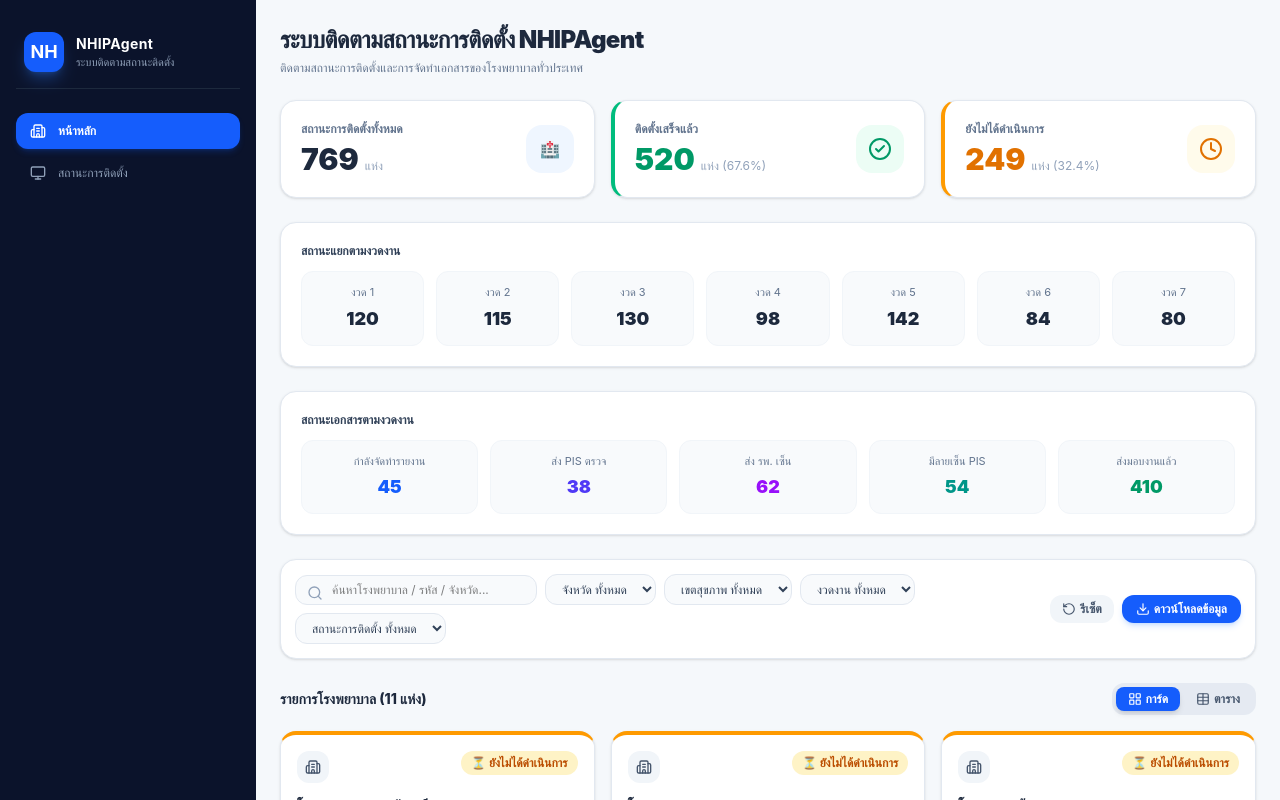
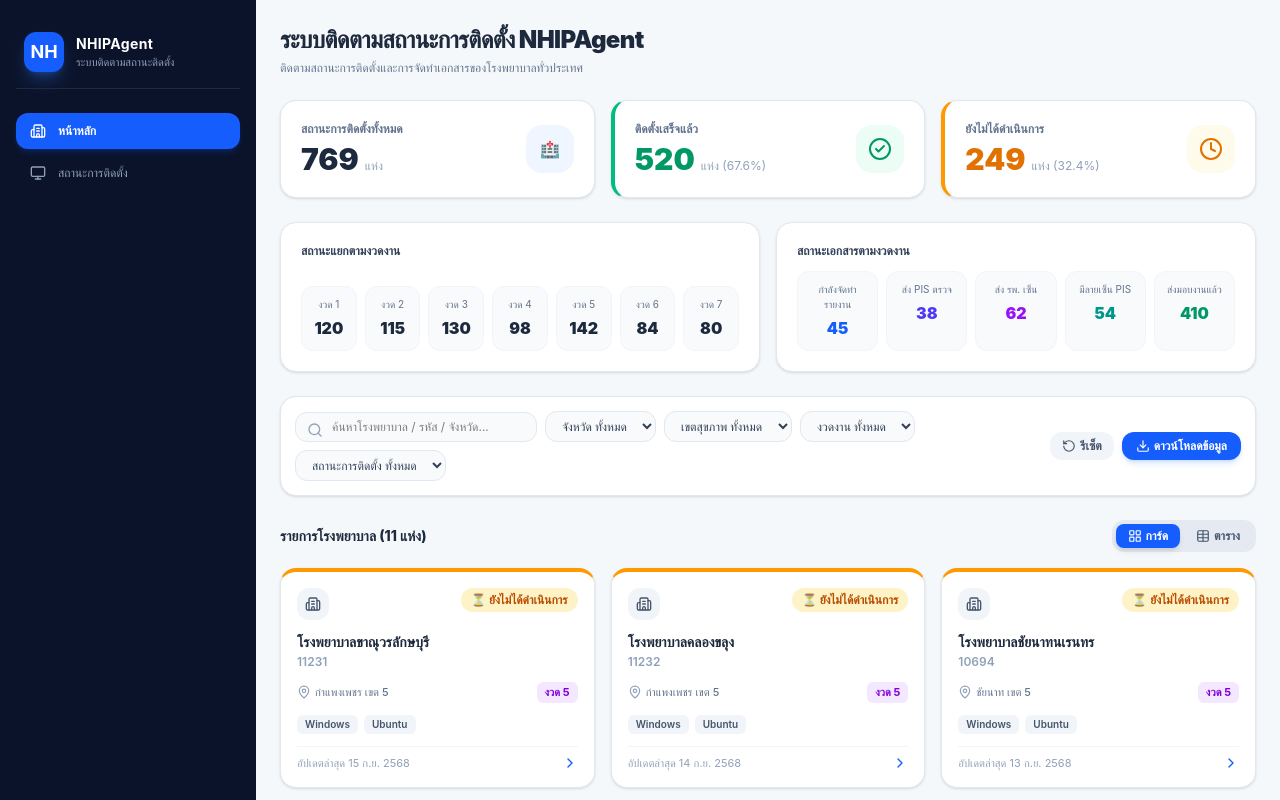
Before and after one commit to f43fileplusteam-glitch/dashboard-nhip, a React (Vite) app: page / in a window 1280 px wide. Shown: the top 800 px of the page. Built offline with nearby package versions, Linux system fonts and the light colour scheme.

Commit message:
Layout update: Place installment status and doc status side-by-side

```diff
--- a/src/App.jsx
+++ b/src/App.jsx
@@ -15,7 +15,7 @@
   const [selectedStatus, setSelectedStatus] = useState('');
   const [selectedInstallment, setSelectedInstallment] = useState('');
 
-  // ชุดข้อมูลโรงพยาบาลพร้อมข้อมูลงวดงาน
+  // ชุดข้อมูลโรงพยาบาล
   const hospitalData = [
     { id: '11231', name: 'โรงพยาบาลขาณุวรลักษบุรี', province: 'กำแพงเพชร', zone: '5', status: 'ยังไม่ได้ดำเนินการ', docStatus: 'ส่งมอบงานแล้ว', installment: 'งวด 5', date: '15 ก.ย. 2568', version: 'v1.2.3', installer: 'สมชาย ใจดี', pisDate: '8 ก.ย. 2568', installDate: '12 ก.ย. 2568' },
     { id: '11232', name: 'โรงพยาบาลคลองขลุง', province: 'กำแพงเพชร', zone: '5', status: 'ยังไม่ได้ดำเนินการ', docStatus: 'ส่งมอบงานแล้ว', installment: 'งวด 5', date: '14 ก.ย. 2568', version: 'v1.2.3', installer: 'สมชาย ใจดี', pisDate: '7 ก.ย. 2568', installDate: '11 ก.ย. 2568' },
@@ -121,69 +121,72 @@
           </div>
         </div>
 
-        {/* 2. สรุปสถานะงวดงาน */}
-        <div className="bg-white p-5 rounded-2xl border border-slate-200 shadow-sm mb-6">
+        {/* 2. สถานะงวดงาน (ซ้าย) และ สถานะเอกสาร (ขวา) ในแถวเดียวกัน */}
+        <div className="grid grid-cols-1 lg:grid-cols-12 gap-4 mb-6">
+          {/* ซ้าย: สถานะแยกตามงวดงาน */}
+          <div className="lg:col-span-6 bg-white p-5 rounded-2xl border border-slate-200 shadow-sm flex flex-col justify-between">
             <h3 className="text-xs font-bold text-slate-700 mb-3">สถานะแยกตามงวดงาน</h3>
-          <div className="grid grid-cols-2 sm:grid-cols-3 md:grid-cols-7 gap-3 text-center">
-            <div className="bg-slate-50 p-3 rounded-xl border border-slate-100">
-              <p className="text-[11px] text-slate-500 mb-1">งวด 1</p>
-              <p className="text-lg font-black text-slate-800">120</p>
+            <div className="grid grid-cols-4 sm:grid-cols-7 gap-2 text-center">
+              <div className="bg-slate-50 p-2.5 rounded-xl border border-slate-100">
+                <p className="text-[10px] text-slate-500 mb-1">งวด 1</p>
+                <p className="text-base font-black text-slate-800">120</p>
               </div>
-            <div className="bg-slate-50 p-3 rounded-xl border border-slate-100">
-              <p className="text-[11px] text-slate-500 mb-1">งวด 2</p>
-              <p className="text-lg font-black text-slate-800">115</p>
+              <div className="bg-slate-50 p-2.5 rounded-xl border border-slate-100">
+                <p className="text-[10px] text-slate-500 mb-1">งวด 2</p>
+                <p className="text-base font-black text-slate-800">115</p>
               </div>
-            <div className="bg-slate-50 p-3 rounded-xl border border-slate-100">
-              <p className="text-[11px] text-slate-500 mb-1">งวด 3</p>
-              <p className="text-lg font-black text-slate-800">130</p>
+              <div className="bg-slate-50 p-2.5 rounded-xl border border-slate-100">
+                <p className="text-[10px] text-slate-500 mb-1">งวด 3</p>
+                <p className="text-base font-black text-slate-800">130</p>
               </div>
-            <div className="bg-slate-50 p-3 rounded-xl border border-slate-100">
-              <p className="text-[11px] text-slate-500 mb-1">งวด 4</p>
-              <p className="text-lg font-black text-slate-800">98</p>
+              <div className="bg-slate-50 p-2.5 rounded-xl border border-slate-100">
+                <p className="text-[10px] text-slate-500 mb-1">งวด 4</p>
+                <p className="text-base font-black text-slate-800">98</p>
               </div>
-            <div className="bg-slate-50 p-3 rounded-xl border border-slate-100">
-              <p className="text-[11px] text-slate-500 mb-1">งวด 5</p>
-              <p className="text-lg font-black text-slate-800">142</p>
+              <div className="bg-slate-50 p-2.5 rounded-xl border border-slate-100">
+                <p className="text-[10px] text-slate-500 mb-1">งวด 5</p>
+                <p className="text-base font-black text-slate-800">142</p>
               </div>
-            <div className="bg-slate-50 p-3 rounded-xl border border-slate-100">
-              <p className="text-[11px] text-slate-500 mb-1">งวด 6</p>
-              <p className="text-lg font-black text-slate-800">84</p>
+              <div className="bg-slate-50 p-2.5 rounded-xl border border-slate-100">
+                <p className="text-[10px] text-slate-500 mb-1">งวด 6</p>
+                <p className="text-base font-black text-slate-800">84</p>
               </div>
-            <div className="bg-slate-50 p-3 rounded-xl border border-slate-100">
-              <p className="text-[11px] text-slate-500 mb-1">งวด 7</p>
-              <p className="text-lg font-black text-slate-800">80</p>
+              <div className="bg-slate-50 p-2.5 rounded-xl border border-slate-100">
+                <p className="text-[10px] text-slate-500 mb-1">งวด 7</p>
+                <p className="text-base font-black text-slate-800">80</p>
               </div>
             </div>
           </div>
 
-        {/* 3. สถานะเอกสารตามงวดงาน */}
-        <div className="bg-white p-5 rounded-2xl border border-slate-200 shadow-sm mb-6">
+          {/* ขวา: สถานะเอกสารตามงวดงาน */}
+          <div className="lg:col-span-6 bg-white p-5 rounded-2xl border border-slate-200 shadow-sm flex flex-col justify-between">
             <h3 className="text-xs font-bold text-slate-700 mb-3">สถานะเอกสารตามงวดงาน</h3>
-          <div className="grid grid-cols-2 md:grid-cols-5 gap-3 text-center">
-            <div className="bg-slate-50 p-3 rounded-xl border border-slate-100">
-              <p className="text-[11px] text-slate-500 mb-1">กำลังจัดทำรายงาน</p>
-              <p className="text-lg font-black text-blue-600">45</p>
+            <div className="grid grid-cols-3 sm:grid-cols-5 gap-2 text-center">
+              <div className="bg-slate-50 p-2.5 rounded-xl border border-slate-100">
+                <p className="text-[10px] text-slate-500 mb-1">กำลังจัดทำรายงาน</p>
+                <p className="text-base font-black text-blue-600">45</p>
               </div>
-            <div className="bg-slate-50 p-3 rounded-xl border border-slate-100">
-              <p className="text-[11px] text-slate-500 mb-1">ส่ง PIS ตรวจ</p>
-              <p className="text-lg font-black text-indigo-600">38</p>
+              <div className="bg-slate-50 p-2.5 rounded-xl border border-slate-100">
+                <p className="text-[10px] text-slate-500 mb-1">ส่ง PIS ตรวจ</p>
+                <p className="text-base font-black text-indigo-600">38</p>
               </div>
-            <div className="bg-slate-50 p-3 rounded-xl border border-slate-100">
-              <p className="text-[11px] text-slate-500 mb-1">ส่ง รพ. เซ็น</p>
-              <p className="text-lg font-black text-purple-600">62</p>
+              <div className="bg-slate-50 p-2.5 rounded-xl border border-slate-100">
+                <p className="text-[10px] text-slate-500 mb-1">ส่ง รพ. เซ็น</p>
+                <p className="text-base font-black text-purple-600">62</p>
               </div>
-            <div className="bg-slate-50 p-3 rounded-xl border border-slate-100">
-              <p className="text-[11px] text-slate-500 mb-1">มีลายเซ็น PIS</p>
-              <p className="text-lg font-black text-teal-600">54</p>
+              <div className="bg-slate-50 p-2.5 rounded-xl border border-slate-100">
+                <p className="text-[10px] text-slate-500 mb-1">มีลายเซ็น PIS</p>
+                <p className="text-base font-black text-teal-600">54</p>
               </div>
-            <div className="bg-slate-50 p-3 rounded-xl border border-slate-100">
-              <p className="text-[11px] text-slate-500 mb-1">ส่งมอบงานแล้ว</p>
-              <p className="text-lg font-black text-emerald-600">410</p>
+              <div className="bg-slate-50 p-2.5 rounded-xl border border-slate-100">
+                <p className="text-[10px] text-slate-500 mb-1">ส่งมอบงานแล้ว</p>
+                <p className="text-base font-black text-emerald-600">410</p>
+              </div>
             </div>
           </div>
         </div>
 
-        {/* 4. Filter Bar */}
+        {/* 3. Filter Bar */}
         <div className="bg-white p-3.5 rounded-2xl border border-slate-200 shadow-sm mb-6 flex flex-wrap gap-3 items-center justify-between">
           <div className="flex flex-wrap gap-2 items-center flex-1">
             <div className="relative min-w-[200px]">
@@ -260,7 +263,7 @@
           </div>
         </div>
 
-        {/* 5. Display Toggle & Cards/Table View */}
+        {/* 4. Display Toggle & Cards/Table View */}
         <div className="flex justify-between items-center mb-4">
           <h3 className="font-extrabold text-slate-800 text-sm">รายการโรงพยาบาล ({filteredHospitals.length} แห่ง)</h3>
           <div className="bg-slate-200/80 p-1 rounded-xl flex gap-1">
@@ -348,7 +351,7 @@
             )}
           </div>
 
-          {/* 6. Detail Drawer */}
+          {/* 5. Detail Drawer */}
           {selectedHospital && (
             <div className="lg:col-span-4 bg-white rounded-2xl border border-slate-200 p-5 shadow-lg relative h-fit sticky top-6">
               <button
```
Lines whose indentation alone changed are shown as unchanged.
